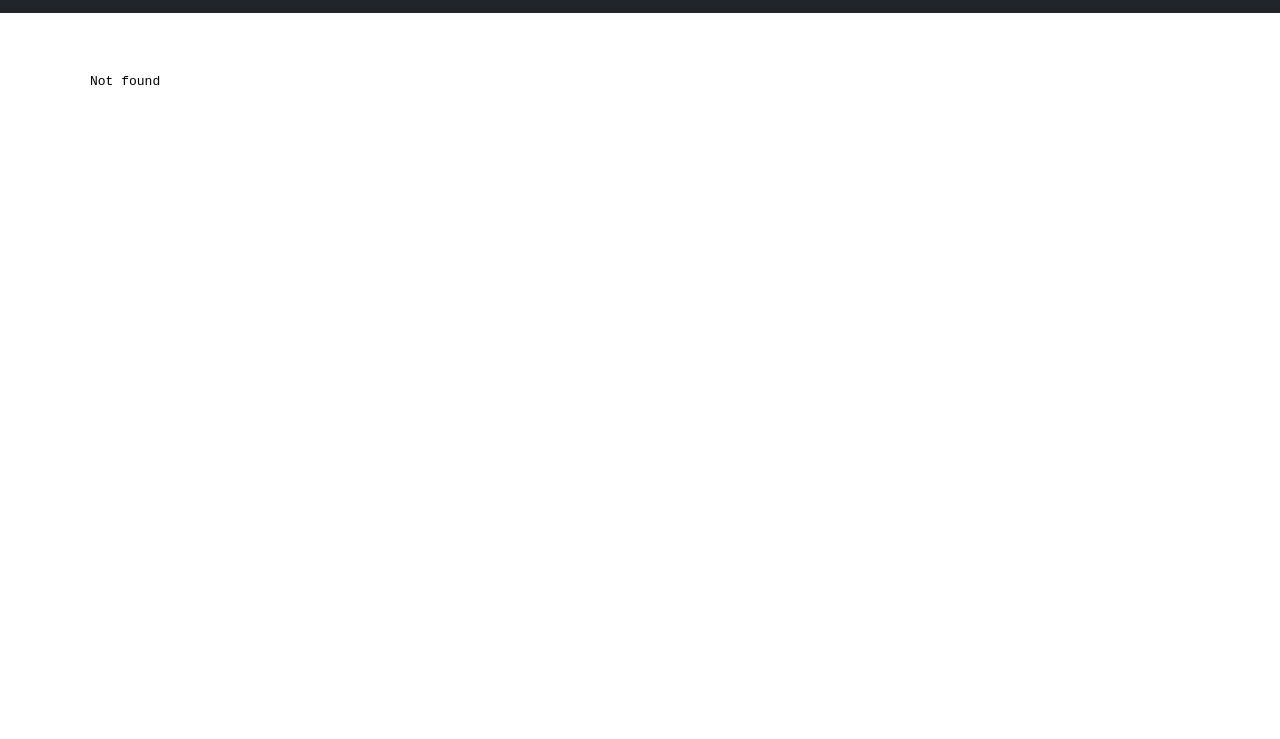
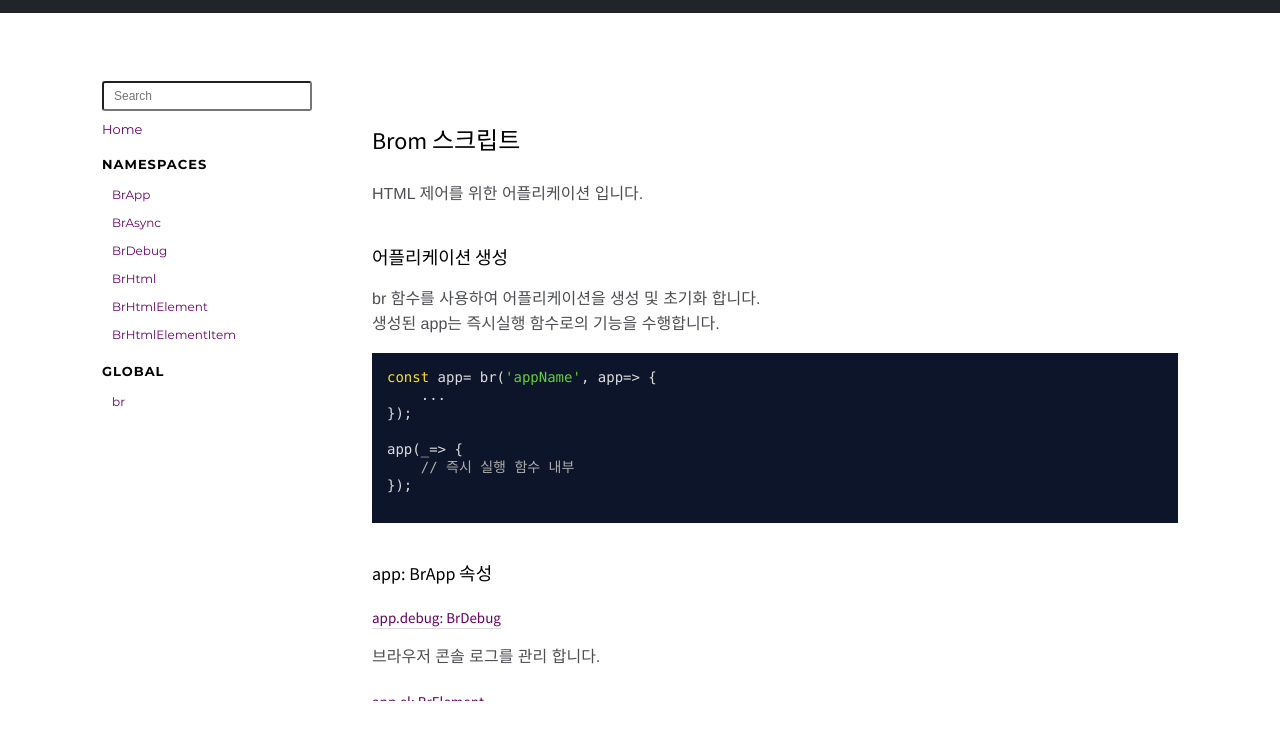
Before and after one commit to office4sea/inside-004, a plain HTML site: page front-end/doc/index.html in a window 1280 px wide. Shown: the part 59-798 px from the top of the page. Drawn offline with Linux system fonts and the light colour scheme; the site is published under a folder, as on GitHub Pages, so addresses that start at the root find nothing.

Commit message:
khs/ 프론트앤드문서> index 수정

```diff
--- a/front-end/doc/index.html
+++ b/front-end/doc/index.html
@@ -20,7 +20,7 @@
 
     <main>
       <section class="py-5 text-center container">
-        <iframe src="/docs/index.html" style="width:100%;height:80vh;"></iframe>
+        <iframe src="docs/index.html" style="width:100%;height:80vh;"></iframe>
       </section>
     </main>
 </body>
```
